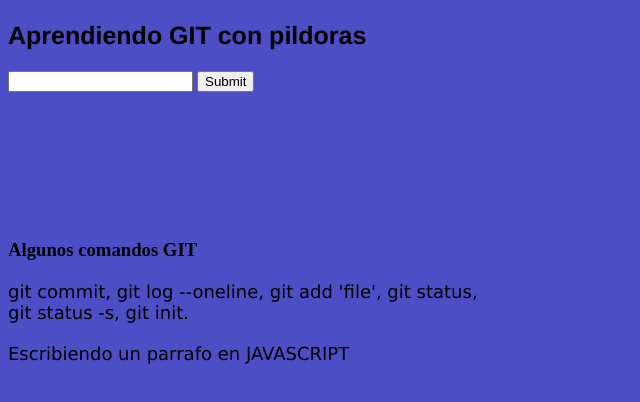
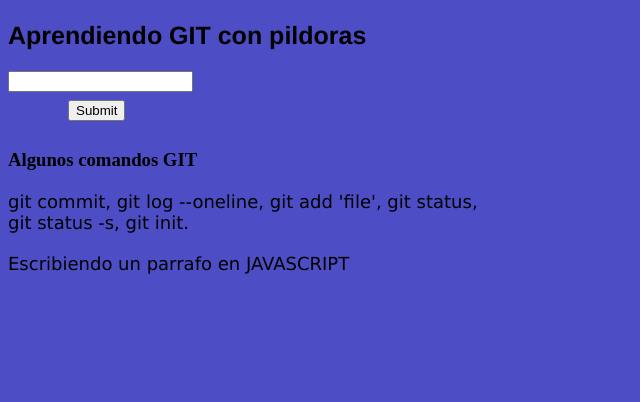
Before and after one commit to ladimiroBC/CursoGit, a plain HTML site: page index.html in a window 1280 px wide. Shown: the whole page, without its empty margins (0-640 px from the left). Drawn offline with Linux system fonts and the light colour scheme.

Commit message:
moviendo submit

```diff
--- a/estilo.css
+++ b/estilo.css
@@ -14,7 +14,12 @@ p{
 }
 
 .contenedor{
-    width: 300px;
-    height: 150px;
+    width: 200px;
+    height: 60px;
     margin-top: 15px;
 }
+
+.submit{
+   margin-left: 60px;
+   margin-top: 8px;
+}
--- a/index.html
+++ b/index.html
@@ -11,7 +11,7 @@
     <div class="contenedor">
         <form>
             <input type="text">
-            <input type="submit">
+            <input type="submit" class="submit">
         </form>
     </div>
     <h3>Algunos comandos GIT</h3>
```
